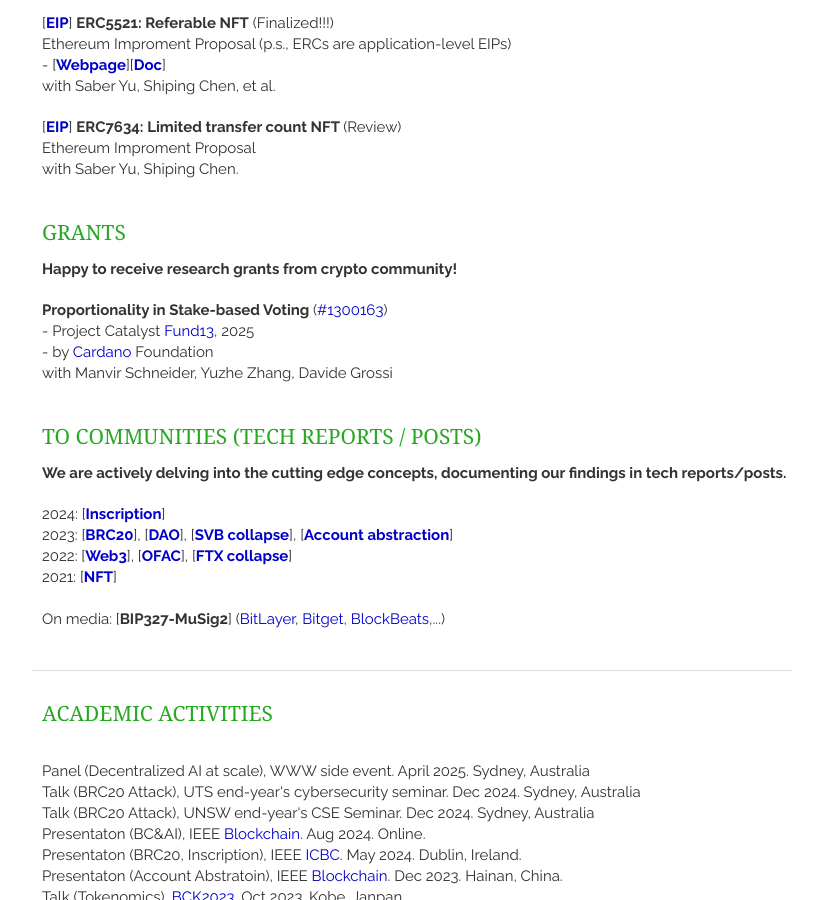
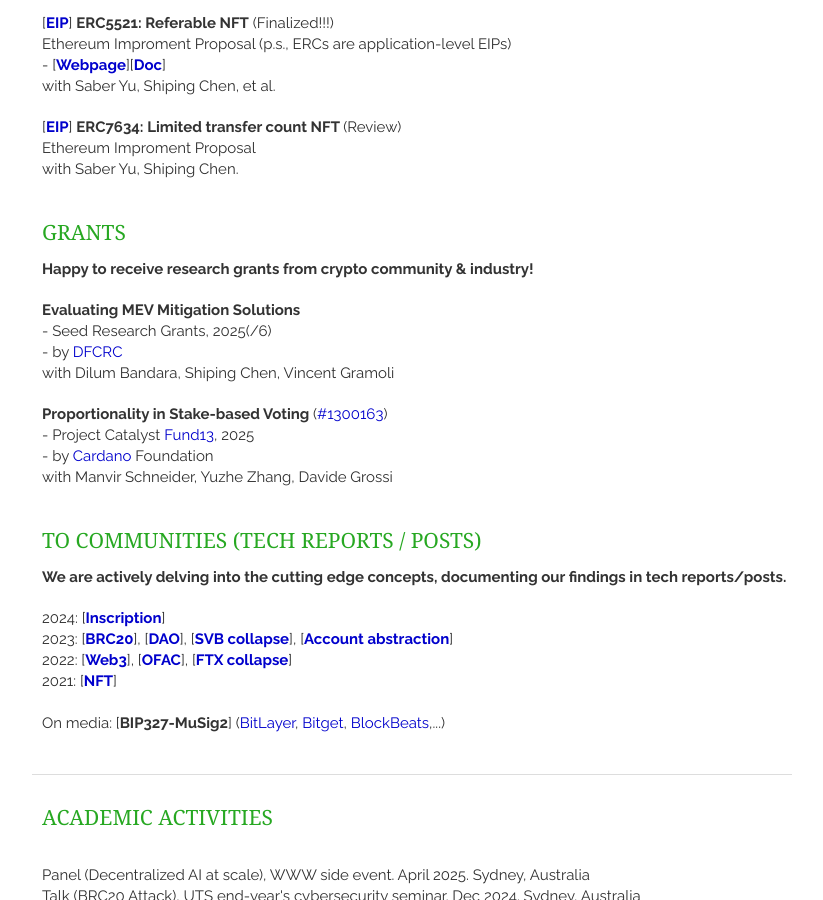
Before and after one commit to qinwang-git/qinwang-git.github.io, a Jekyll site: the page built from index.html, in a window 1280 px wide and 900 px high, scrolled down 3373 px. Shown: the whole window, without its empty margins (318-1141 px from the left). Built offline with Jekyll 4.4.1, drawn with Linux system fonts in a browser that asks for light colours; nearby versions of some CDN libraries; a script that is not in the unit is left out; the list of posts is cut into pages by our own code.

Commit message:
Update community.html

```diff
--- a/_includes/community.html
+++ b/_includes/community.html
@@ -69,7 +69,16 @@
 <h1>Grants</h1>
 
     <article>
-    <strong> Happy to receive research grants from crypto community! </strong>
+    <strong> Happy to receive research grants from crypto community & industry! </strong>
+    </article>
+
+     <article>
+        <header>
+            <strong> Evaluating MEV Mitigation Solutions </strong>
+            <br> - Seed Research Grants, 2025(/6)
+            <br> - by <a href ="https://cardanofoundation.org/" target="_blank">DFCRC</a>
+            <br> with Dilum Bandara, Shiping Chen, Vincent Gramoli
+        </header>
     </article>
 
     <article>
```
